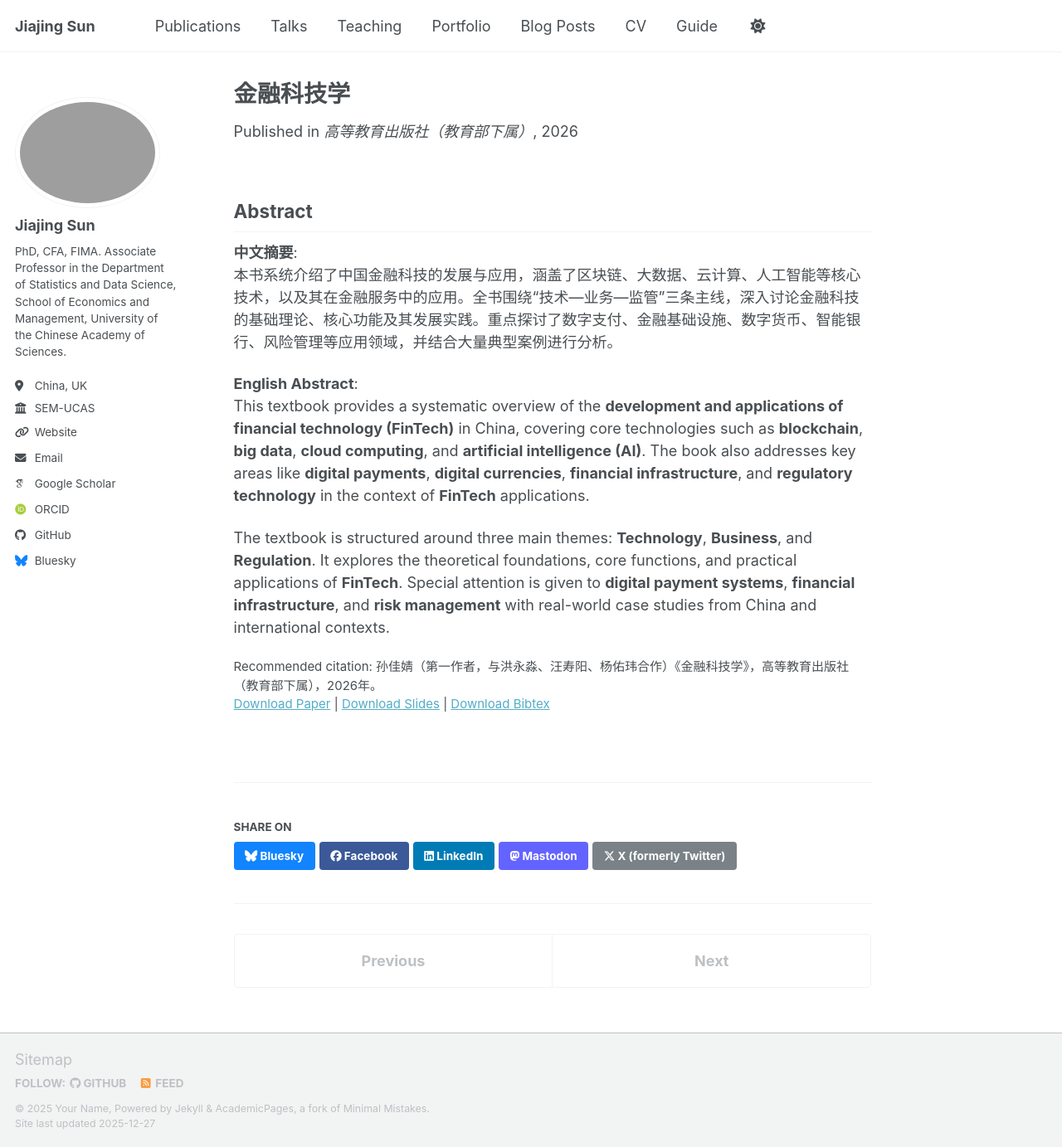
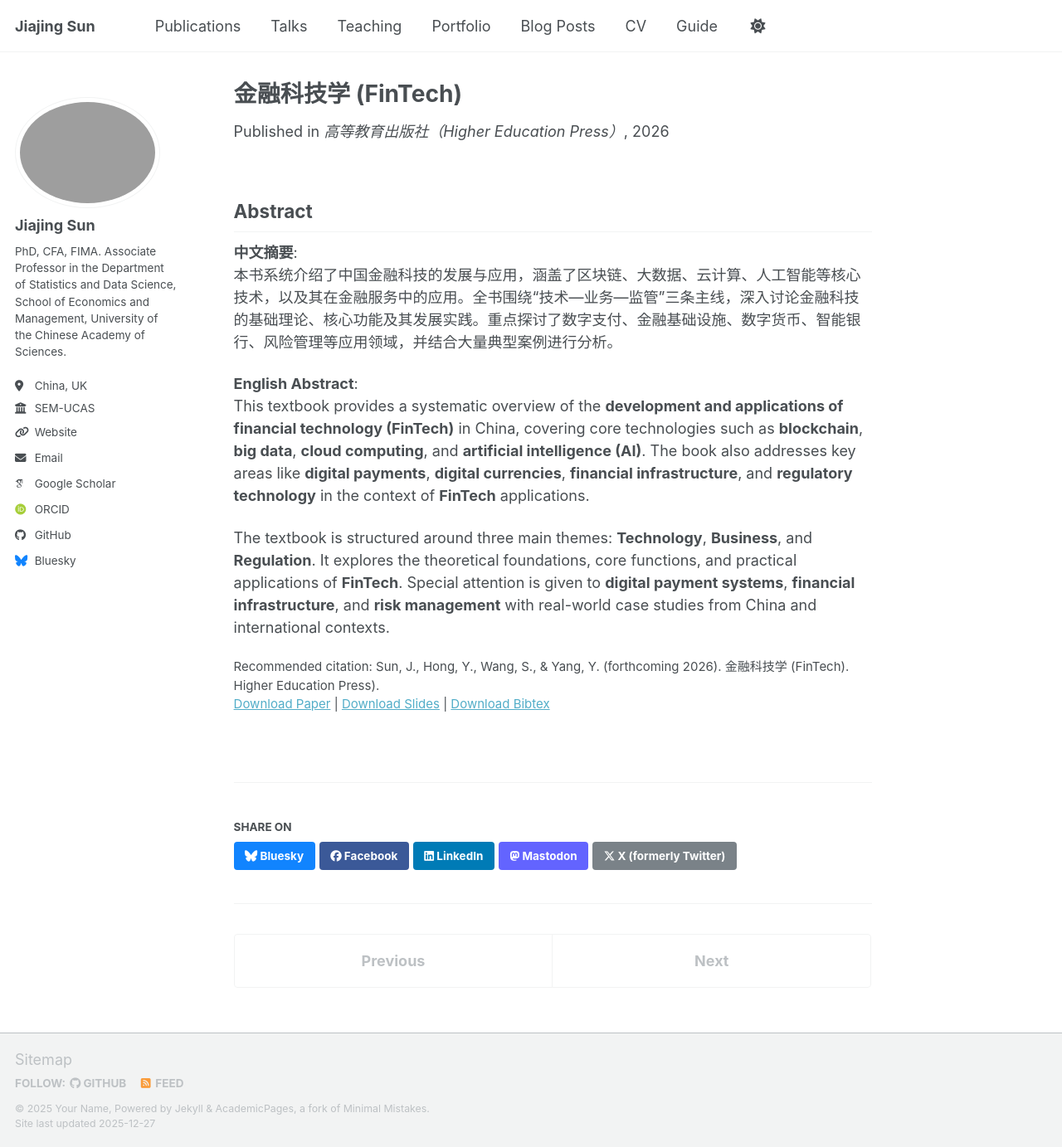
Before and after one commit to Jiajing-Sun/jiajing-sun.github.io, a Jekyll site: the page built from _publications/book-2.md, in a window 1280 px wide and 1383 px high. Shown: the whole window at 83% size. Built offline with Jekyll 4.4.1, drawn with Linux system fonts in a browser that asks for light colours; some web fonts are replaced; a script bundle is joined from its source files by our own code; library files that are not in the unit come from our copies.

Commit message:
Update book-2.md

```diff
--- a/_publications/book-2.md
+++ b/_publications/book-2.md
@@ -1,16 +1,18 @@
 ---
-title: "金融科技学"
+title: "金融科技学 (FinTech)"
 collection: publications
 category: books
 permalink: /publication/publications/book-2
-excerpt: '本书系统介绍了中国金融科技的发展与应用，涵盖了区块链、大数据、云计算、人工智能等核心技术，以及其在金融服务中的应用。'
+excerpt: 'This book systematically introduces the development and application of financial technology in China, covering core technologies such as blockchain, big data, cloud computing, and artificial intelligence, as well as their applications in financial services'
 date: 2026-01-01
-venue: '高等教育出版社（教育部下属）'
+venue: '高等教育出版社（Higher Education Press）'
 slidesurl: ''
 paperurl: ''
 bibtexurl: ''
-citation: '孙佳婧（第一作者，与洪永淼、汪寿阳、杨佑玮合作）《金融科技学》，高等教育出版社（教育部下属），2026年。'
+citation: 'Sun, J., Hong, Y., Wang, S., & Yang, Y. (forthcoming 2026). 金融科技学 (FinTech). Higher Education Press).'
 ---
+
+
 ## Abstract
 
 **中文摘要**:
```
